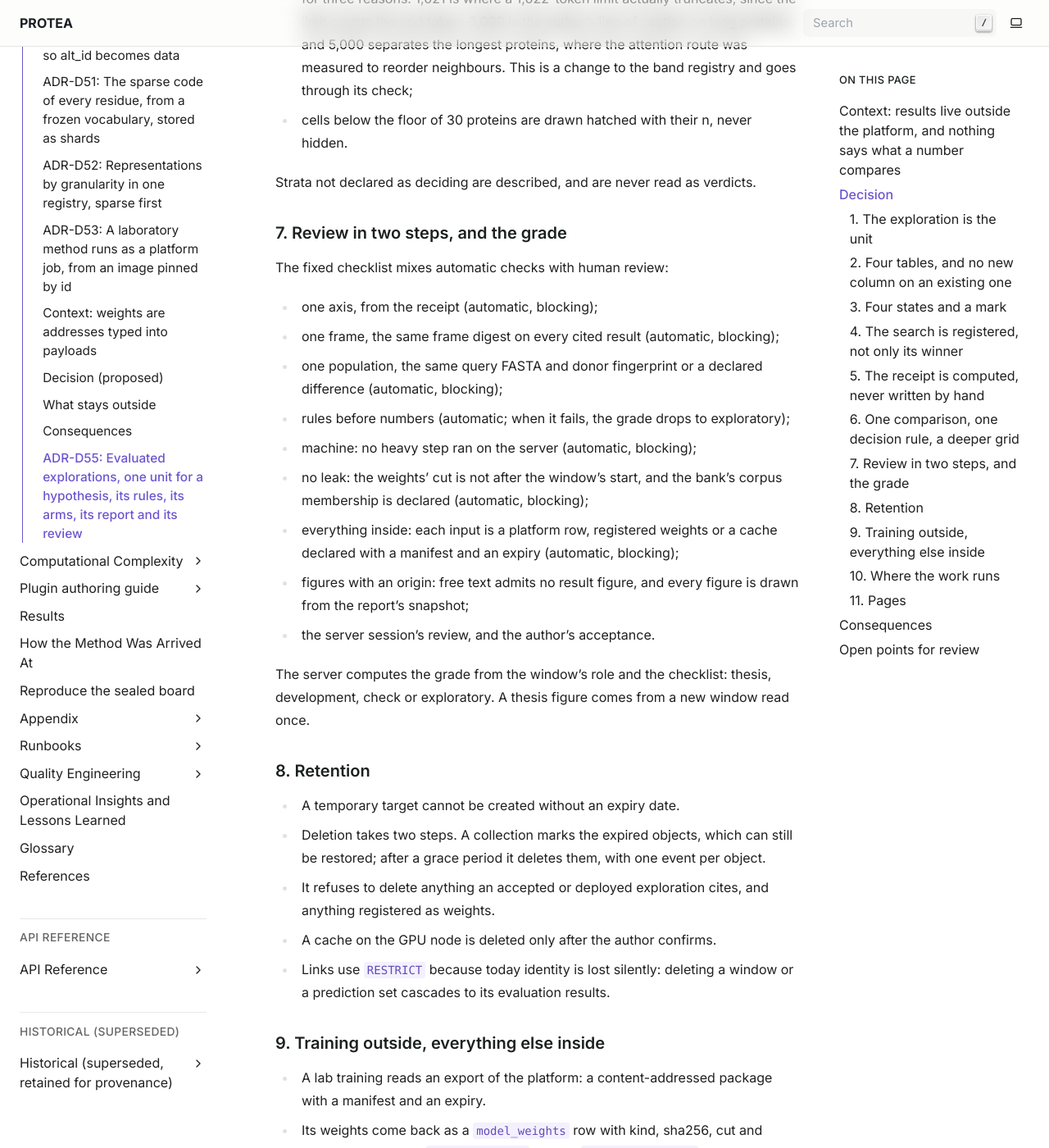
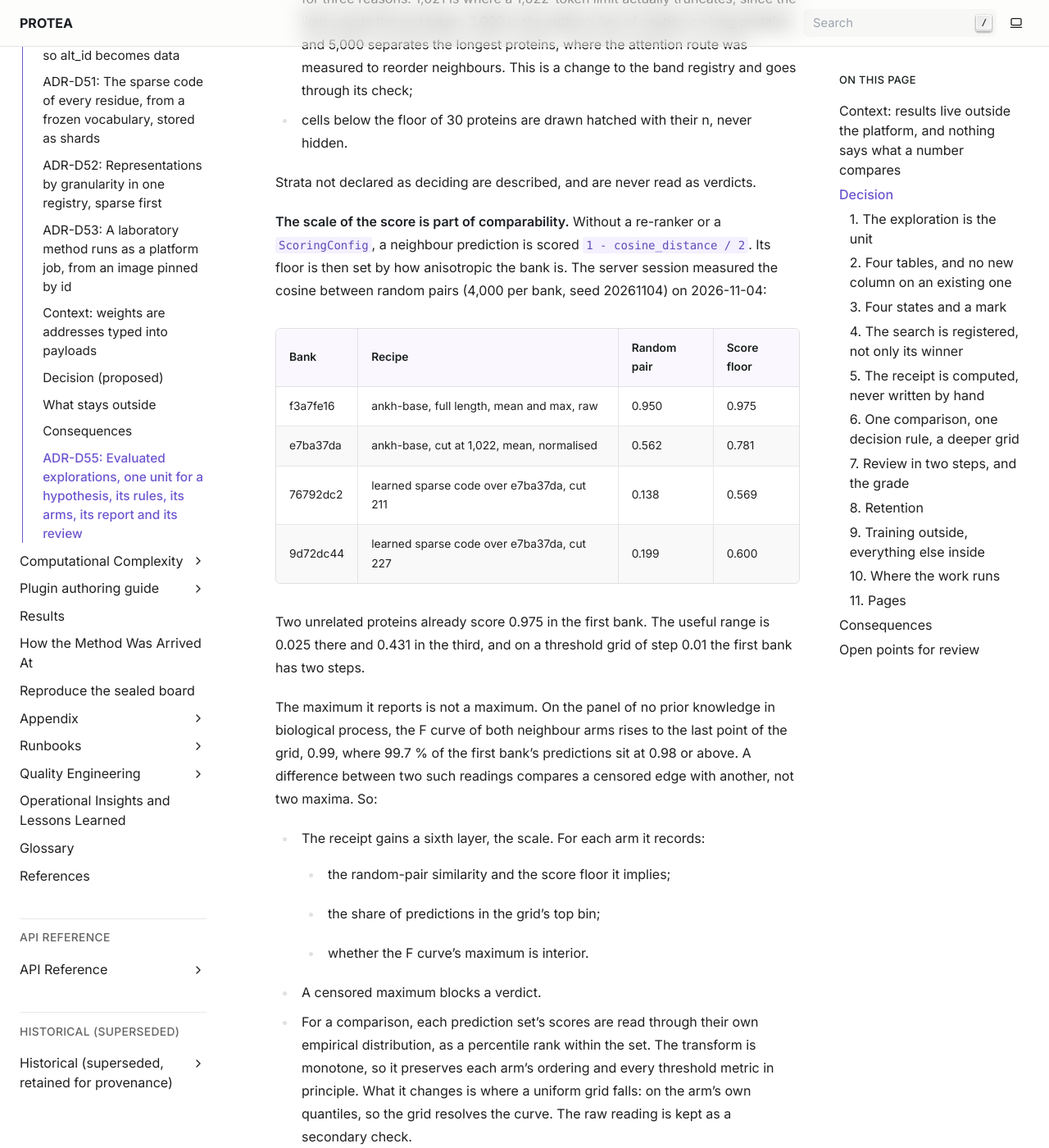
Before and after one commit to frapercan/PROTEA, a Sphinx documentation site: the page built from docs/source/adr/D55-evaluated-explorations.rst, in a window 1280 px wide and 1400 px high, scrolled down 6340 px. Shown: the whole window at 82% size. Built offline with Sphinx 7.4.7, drawn with Linux system fonts in a browser that asks for light colours; some of the changed text lies outside the part shown.

Commit message:
ADR-D55: the scale of the score is part of comparability
The server session measured how anisotropic the four banks are: random pairs
score 0.975 in bank f3a7fe16 under the default neighbour score, and its F curve
rises to the grid's last point, so its maximum is censored. The receipt gains a
scale layer, a censored maximum blocks a verdict, and comparisons read scores
as percentile ranks within each set. The residue code configuration 22166300,
whose id encodes a max_length its pass never applied, is listed for repair.

```diff
--- a/docs/source/adr/D55-evaluated-explorations.rst
+++ b/docs/source/adr/D55-evaluated-explorations.rst
@@ -208,6 +208,42 @@ every cell:
 
 Strata not declared as deciding are described, and are never read as verdicts.
 
+**The scale of the score is part of comparability.** Without a re-ranker or a
+``ScoringConfig``, a neighbour prediction is scored ``1 - cosine_distance / 2``. Its floor is
+then set by how anisotropic the bank is. The server session measured the cosine between
+random pairs (4,000 per bank, seed 20261104) on 2026-11-04:
+
+=========  ================================================  ============  ==========
+Bank       Recipe                                            Random pair   Score floor
+=========  ================================================  ============  ==========
+f3a7fe16   ankh-base, full length, mean and max, raw           0.950        0.975
+e7ba37da   ankh-base, cut at 1,022, mean, normalised           0.562        0.781
+76792dc2   learned sparse code over e7ba37da, cut 211          0.138        0.569
+9d72dc44   learned sparse code over e7ba37da, cut 227          0.199        0.600
+=========  ================================================  ============  ==========
+
+Two unrelated proteins already score 0.975 in the first bank. The useful range is 0.025 there
+and 0.431 in the third, and on a threshold grid of step 0.01 the first bank has two steps.
+
+The maximum it reports is not a maximum. On the panel of no prior knowledge in biological
+process, the F curve of both neighbour arms rises to the last point of the grid, 0.99, where
+99.7 % of the first bank's predictions sit at 0.98 or above. A difference between two such
+readings compares a censored edge with another, not two maxima. So:
+
+* The receipt gains a sixth layer, the scale. For each arm it records:
+
+  * the random-pair similarity and the score floor it implies;
+  * the share of predictions in the grid's top bin;
+  * whether the F curve's maximum is interior.
+
+* A censored maximum blocks a verdict.
+* For a comparison, each prediction set's scores are read through their own empirical
+  distribution, as a percentile rank within the set. The transform is monotone, so it
+  preserves each arm's ordering and every threshold metric in principle. What it changes is
+  where a uniform grid falls: on the arm's own quantiles, so the grid resolves the curve.
+  The raw reading is kept as a secondary check.
+* Both arms use the same scoring, and the receipt records it.
+
 7. Review in two steps, and the grade
 ^^^^^^^^^^^^^^^^^^^^^^^^^^^^^^^^^^^^^
 
@@ -316,7 +352,15 @@ Consequences
   * ``run_lab_method`` takes ``model_weights_id``;
   * the artifact store gains ``list(prefix)``;
   * the band registry takes the new length bands;
-  * an operation computes per-query identity per window.
+  * an operation computes per-query identity per window;
+  * evaluation offers the percentile-rank reading of section 6 and reports whether the
+    maximum is interior;
+  * the residue code configuration ``22166300`` is repaired. Its recipe says ``max_length``
+    1022, the default the identity hook applies when the field is omitted, but
+    ``encode_residue_vocabulary`` never truncates: its codes reach 8,259 residues. Its id
+    therefore does not describe its own computation. The repair creates the configuration
+    with an explicit null and moves the rows, and the operation refuses a target whose
+    ``max_length`` is not null.
 
 * **Ordering.** The clean start closes the pipeline with four explorations:
 
```
